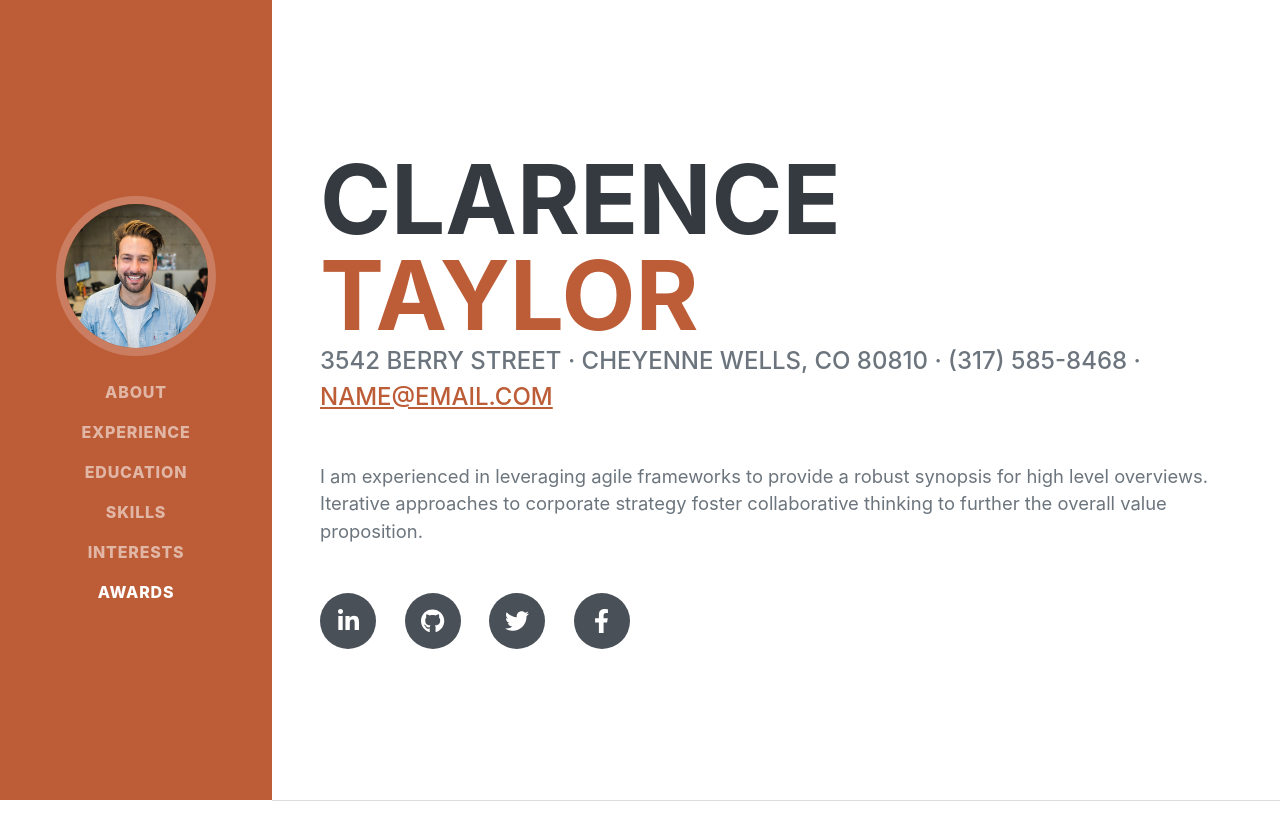
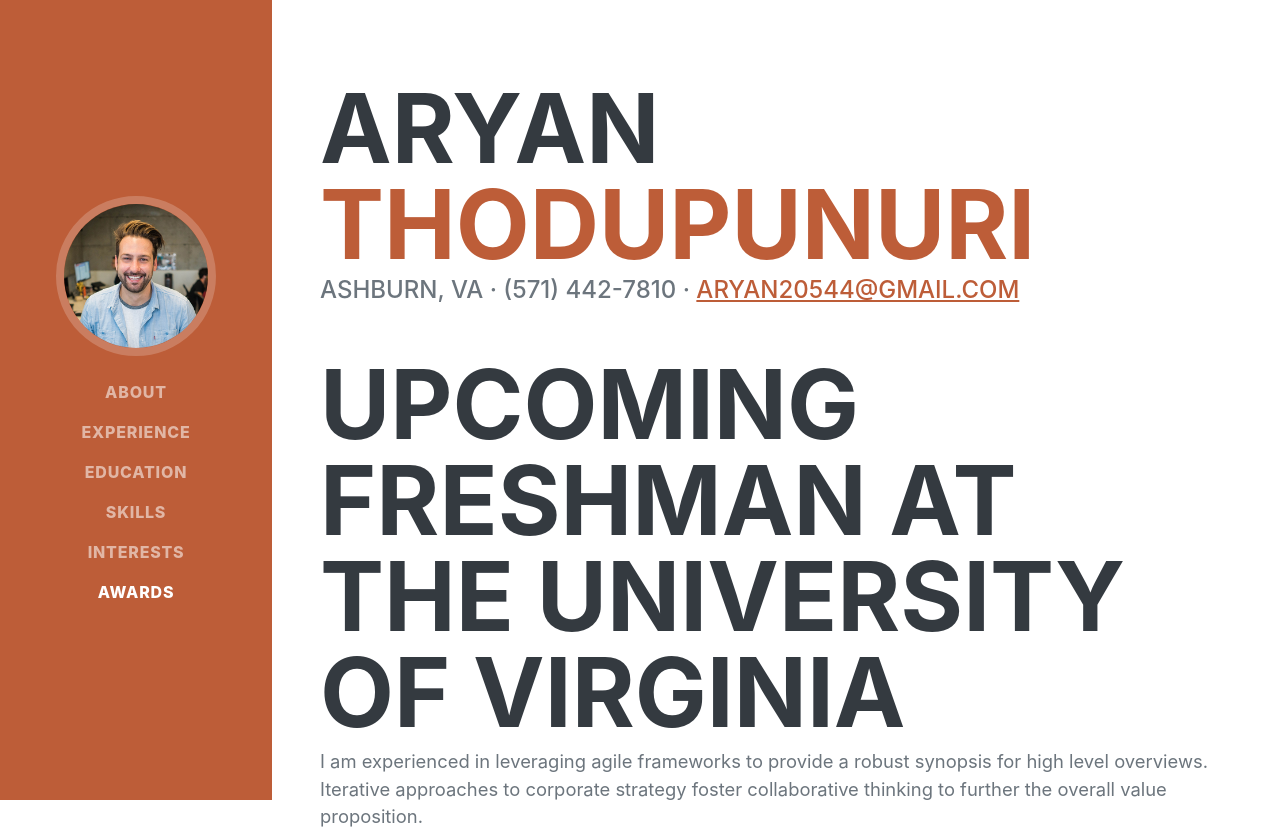
Before and after one commit to AryanThodupunuri/aryanthodupunuri.github.io, a plain HTML site: page index.html in a window 1280 px wide. Shown: the top 834 px of the page. Drawn offline with nearby package versions, Linux system fonts and the light colour scheme; a web font is replaced by a local one.

Commit message:
Update index.html

```diff
--- a/index.html
+++ b/index.html
@@ -5,7 +5,7 @@
         <meta name="viewport" content="width=device-width, initial-scale=1, shrink-to-fit=no" />
         <meta name="description" content="" />
         <meta name="author" content="" />
-        <title>Resume - Start Bootstrap Theme</title>
+        <title>Aryan Thodupunuri</title>
         <link rel="icon" type="image/x-icon" href="assets/img/favicon.ico" />
         <!-- Font Awesome icons (free version)-->
         <script src="https://use.fontawesome.com/releases/v6.3.0/js/all.js" crossorigin="anonymous"></script>
@@ -40,13 +40,15 @@
             <section class="resume-section" id="about">
                 <div class="resume-section-content">
                     <h1 class="mb-0">
-                        Clarence
-                        <span class="text-primary">Taylor</span>
+                        Aryan
+                        <span class="text-primary">Thodupunuri</span>
                     </h1>
                     <div class="subheading mb-5">
-                        3542 Berry Street · Cheyenne Wells, CO 80810 · (317) 585-8468 ·
-                        <a href="mailto:name@email.com">name@email.com</a>
+                        Ashburn, VA · (571) 442-7810 ·
+                        <a href="mailto:aryan20544@gmail.com">aryan20544@gmail.com</a>
                     </div>
+                    <h1 style="color:##00008B; font=sans-serif">Upcoming Freshman at the University of Virginia </h1>
+
                     <p class="lead mb-5">I am experienced in leveraging agile frameworks to provide a robust synopsis for high level overviews. Iterative approaches to corporate strategy foster collaborative thinking to further the overall value proposition.</p>
                     <div class="social-icons">
                         <a class="social-icon" href="#!"><i class="fab fa-linkedin-in"></i></a>
```
